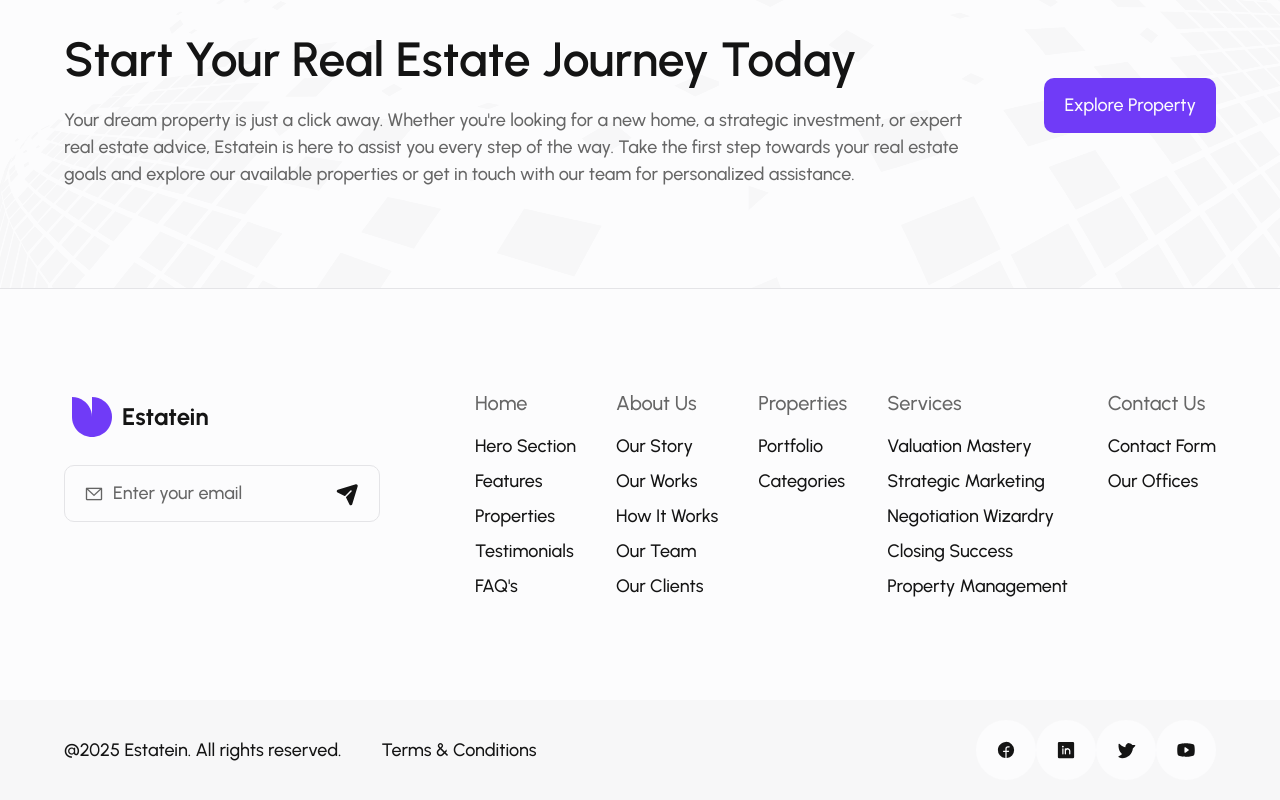
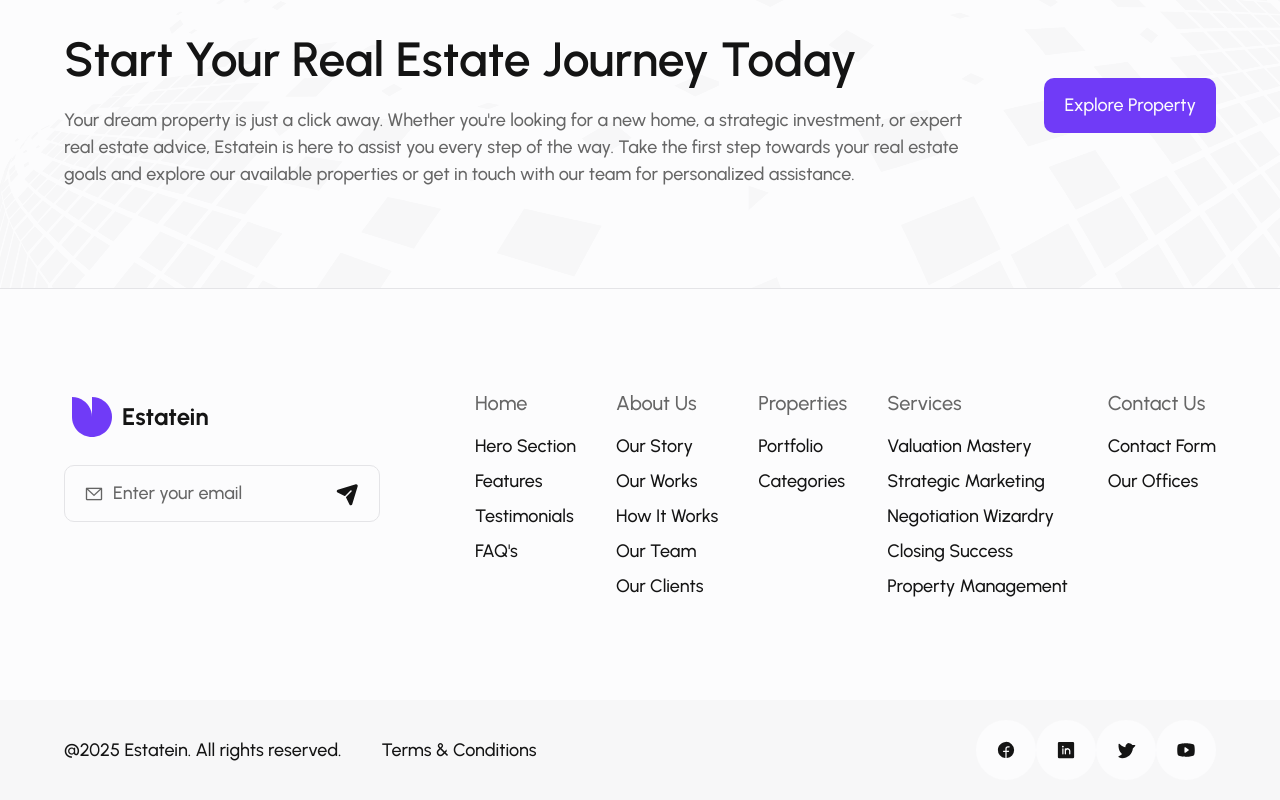
Before and after one commit to siobaldev/estatein, a Next.js app: page / in a window 1280 px wide. Shown: the part 4173-4973 px from the top of the page. Built offline with nearby package versions, Linux system fonts and the light colour scheme.

Commit message:
feat: add section ID, smooth scroll, and remove property footer link

```diff
--- a/src/app/layout.tsx
+++ b/src/app/layout.tsx
@@ -20,7 +20,11 @@ export default function RootLayout({
   children: React.ReactNode;
 }>) {
   return (
-    <html lang="en" suppressHydrationWarning>
+    <html
+      lang="en"
+      suppressHydrationWarning
+      className="motion-safe:scroll-smooth"
+    >
       <head>
         <meta name="apple-mobile-web-app-title" content="Estatein" />
       </head>
--- a/src/components/faqs/faqs.tsx
+++ b/src/components/faqs/faqs.tsx
@@ -3,7 +3,7 @@ import AccordionList from "./accordion-list";
 
 export default function FAQs() {
   return (
-    <section className="wrapper">
+    <section id="faqs" className="wrapper">
       <TripleStar />
       <div className="flex flex-col gap-y-7.5">
         <div className="flex items-end justify-between gap-x-20">
--- a/src/components/featured-properties/featured-properties.tsx
+++ b/src/components/featured-properties/featured-properties.tsx
@@ -4,7 +4,7 @@ import CarouselProperties from "./carousel";
 
 export default function FeaturedProperties() {
   return (
-    <section className="wrapper">
+    <section id="features" className="wrapper">
       {/* Decorative triple star */}
       <TripleStar />
 
--- a/src/components/hero.tsx
+++ b/src/components/hero.tsx
@@ -10,7 +10,10 @@ import AnimatedLink from "./ui/animated-link";
 
 export default function Hero() {
   return (
-    <section className="wrapper mt-10 grid grid-cols-1 lg:relative lg:mx-0 lg:mt-0 lg:grid-cols-2 lg:items-start lg:gap-7.5 lg:py-10 xl:mx-auto">
+    <section
+      id="hero"
+      className="wrapper mt-10 grid grid-cols-1 lg:relative lg:mx-0 lg:mt-0 lg:grid-cols-2 lg:items-start lg:gap-7.5 lg:py-10 xl:mx-auto"
+    >
       {/* Main Content: Headlines, CTAs, and stats */}
       <div className="z-20 order-2 flex h-full flex-col justify-center gap-y-10 lg:order-1">
         {/* Headline Section with CTA Badge */}
--- a/src/components/testimonial/testimonial.tsx
+++ b/src/components/testimonial/testimonial.tsx
@@ -4,7 +4,7 @@ import CarouselTestimonial from "./carousel";
 
 export default function Testimonial() {
   return (
-    <section className="wrapper">
+    <section id="testimonials" className="wrapper">
       {/* Decorative triple star */}
       <TripleStar />
 
--- a/src/lib/data.ts
+++ b/src/lib/data.ts
@@ -235,9 +235,8 @@ export const FooterItems = [
     links: [
       { id: 1, name: "Hero Section", url: "/#hero" },
       { id: 2, name: "Features", url: "/#features" },
-      { id: 3, name: "Properties", url: "/#properties" },
-      { id: 4, name: "Testimonials", url: "/#testimonials" },
-      { id: 5, name: "FAQ's", url: "/#faq" },
+      { id: 3, name: "Testimonials", url: "/#testimonials" },
+      { id: 4, name: "FAQ's", url: "/#faq" },
     ],
   },
   {
```
